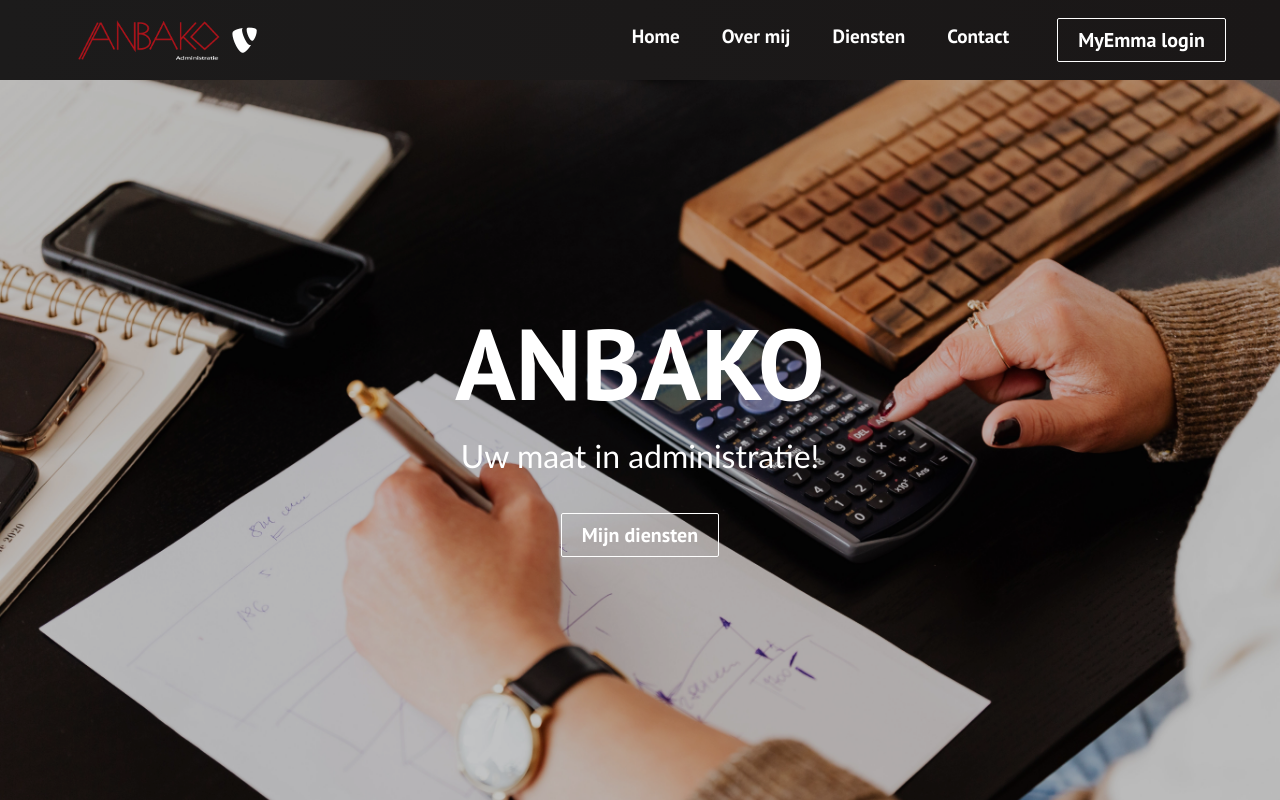
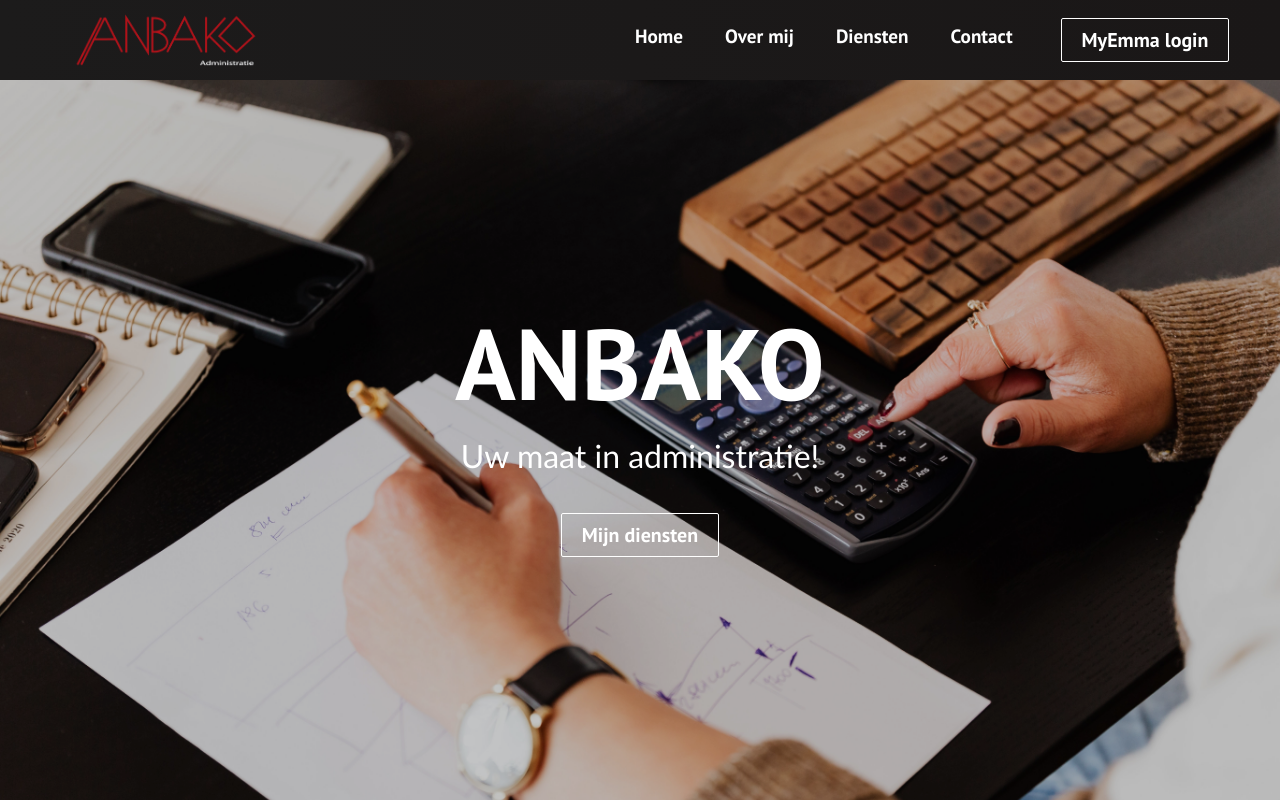
Before and after one commit to DGrunsven/Anbako, a React (Create React App) app: page / in a window 1280 px wide. Shown: the top 800 px of the page. Built offline with nearby package versions, Linux system fonts and the light colour scheme.

Commit message:
Logo changes

```diff
--- a/src/Components/Navbar.css
+++ b/src/Components/Navbar.css
@@ -164,7 +164,7 @@
   }
 
   .logo-Anbako{
-    width: 150px;
+    width: 190px;
     display: flex;
 
 }
--- a/src/Components/Navbar.js
+++ b/src/Components/Navbar.js
@@ -31,8 +31,7 @@
         <div className="navbar-container">
             <Link to="/" className="navbar-logo" onClick={closeMobileMenu}>
                 <img src={logo} alt="Logo Anbako" className='logo-Anbako'/>
-             <i className="fab fa-typo3">
-            </i>
+             {/* <i className="fab fa-typo3"></i> */}
             </Link>
             <div className="menu-icon" onClick={handleClick}>
                 <i className={click ? 'fas fa-times' : 'fas fa-bars'}>
```
